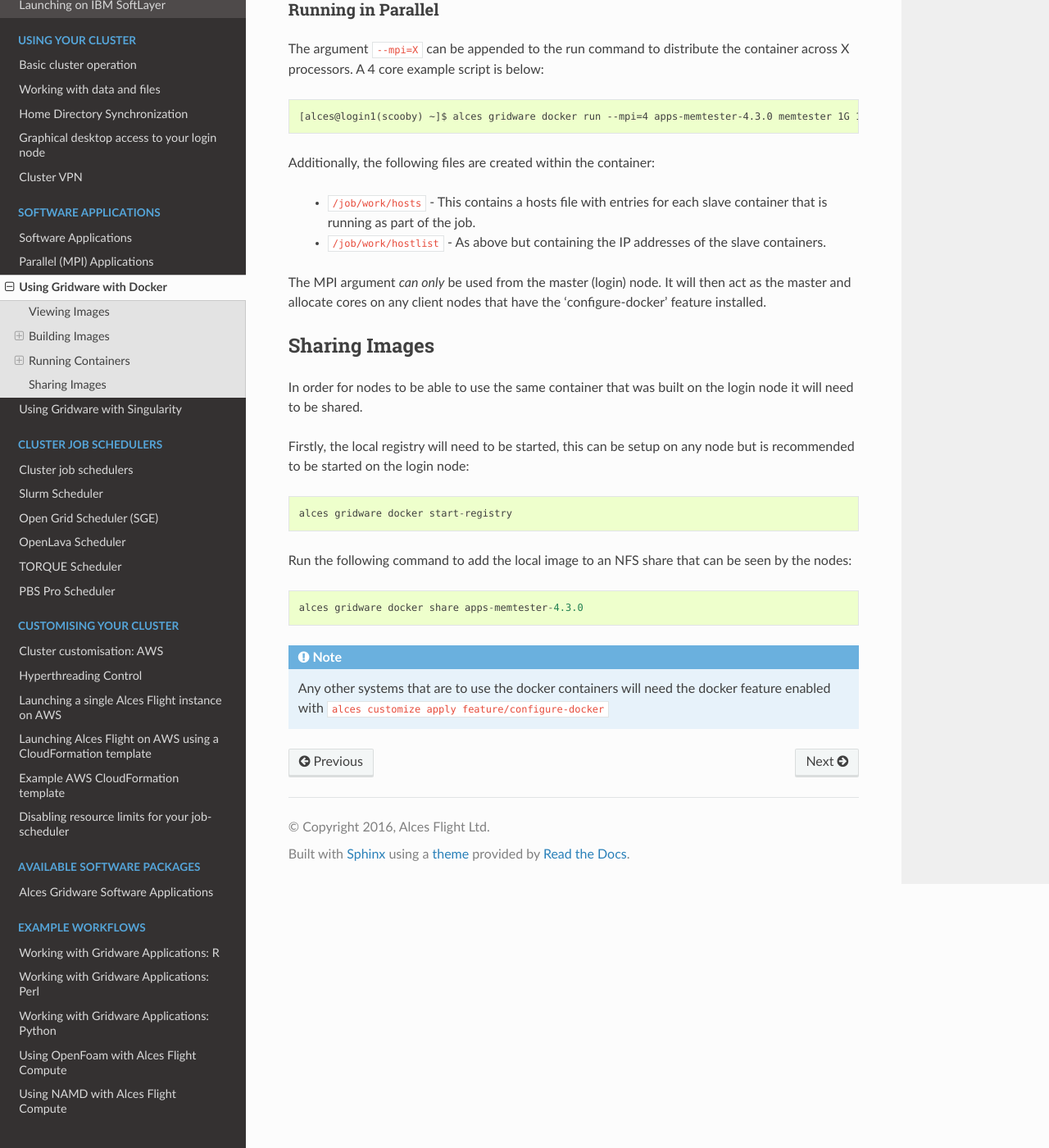
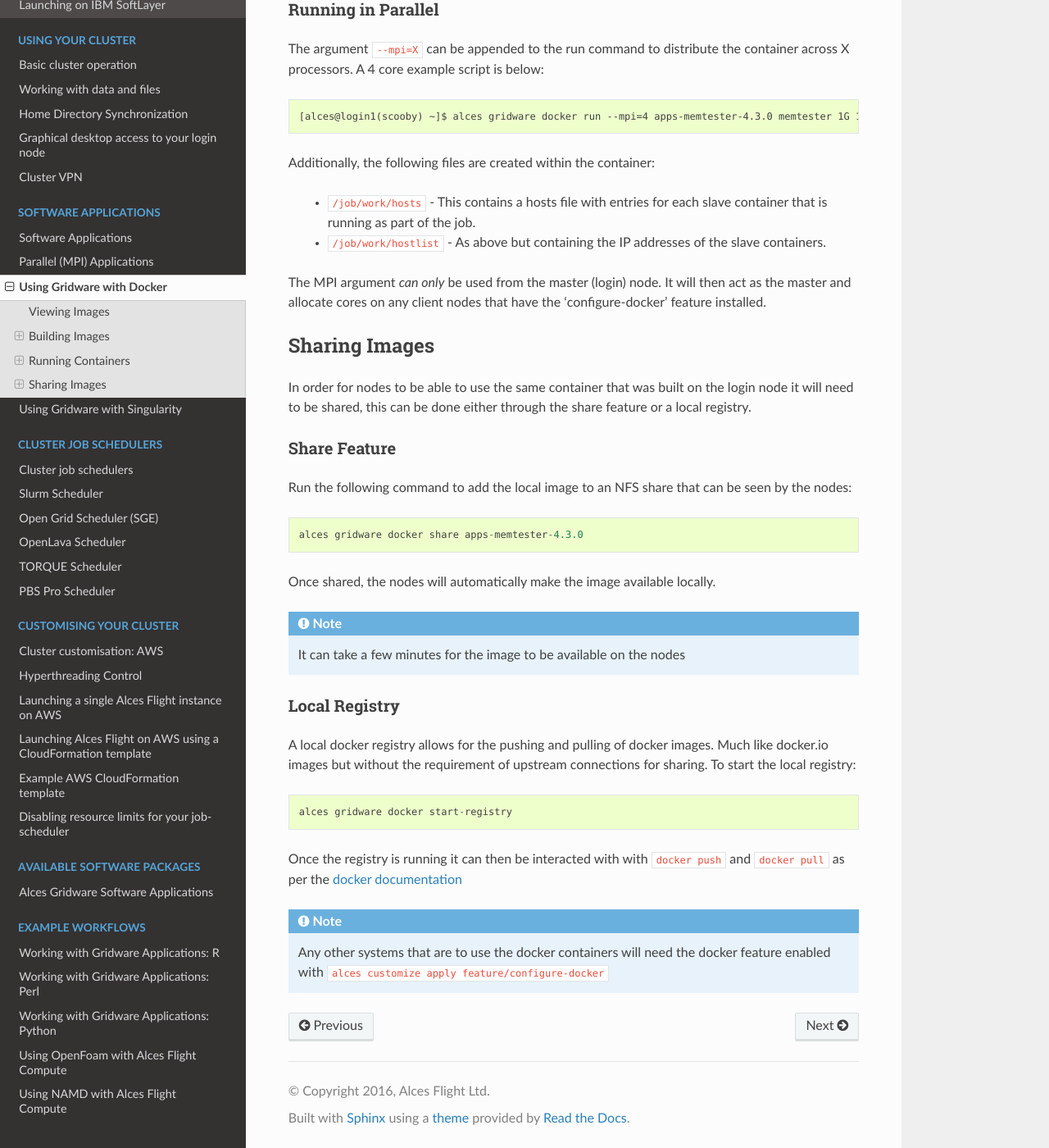
Before and after one commit to alces-software/flight-appliance-docs, a Sphinx documentation site: the page built from docs/source/apps/docker.rst, in a window 1280 px wide and 1400 px high, scrolled down 2986 px. Shown: the whole window at 82% size. Built offline with Sphinx 7.4.7 and the Read the Docs theme 2.0.0, drawn with Linux system fonts in a browser that asks for light colours.

Commit message:
Tweak docker share to reflect functionality

```diff
--- a/docs/source/apps/docker.rst
+++ b/docs/source/apps/docker.rst
@@ -125,14 +125,26 @@ The MPI argument *can only* be used from the master (login) node. It will then a
 Sharing Images
 ==============
 
-In order for nodes to be able to use the same container that was built on the login node it will need to be shared.
+In order for nodes to be able to use the same container that was built on the login node it will need to be shared, this can be done either through the share feature or a local registry.
 
-Firstly, the local registry will need to be started, this can be setup on any node but is recommended to be started on the login node::
-
-    alces gridware docker start-registry
+Share Feature
+-------------
 
 Run the following command to add the local image to an NFS share that can be seen by the nodes::
 
     alces gridware docker share apps-memtester-4.3.0
 
+Once shared, the nodes will automatically make the image available locally.
+
+.. note:: It can take a few minutes for the image to be available on the nodes
+
+Local Registry
+--------------
+
+A local docker registry allows for the pushing and pulling of docker images. Much like docker.io images but without the requirement of upstream connections for sharing. To start the local registry::
+
+    alces gridware docker start-registry
+
+Once the registry is running it can then be interacted with with ``docker push`` and ``docker pull`` as per the `docker documentation <https://docs.docker.com/registry/deploying/#copy-an-image-from-docker-hub-to-your-registry>`_
+
 .. note:: Any other systems that are to use the docker containers will need the docker feature enabled with ``alces customize apply feature/configure-docker``
```
